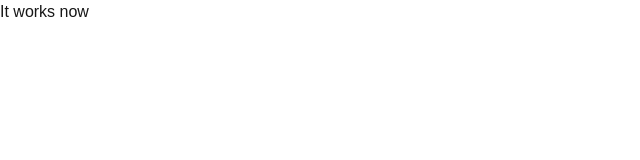
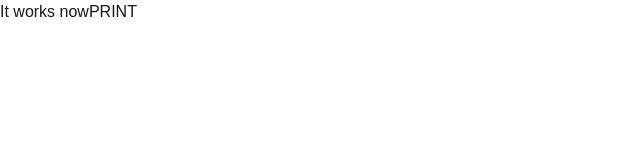
Before and after one commit to Kongr00/next-env, a Next.js app: page /articles in a window 1280 px wide. Shown: the top 160 px of the page, without its empty margins (0-640 px from the left). Built offline with nearby package versions, Linux system fonts and the light colour scheme.

Commit message:
another one commit

```diff
--- a/src/app/articles/page.tsx
+++ b/src/app/articles/page.tsx
@@ -1,16 +1,21 @@
 'use client'
 export default function ArticlesPage() {
 
+
+    function printEnvs() {
         [
             process.env.DB_USER,
             process.env.NEXT_PUBLIC_DB_PASSWORD,
         ].map(variable => (
             console.log(variable)
         ))
+    }
+
 
     return (
         <div>
             It works now
+            <button onClick={printEnvs}>PRINT</button>
         </div>
     );
 }
```
Lines whose indentation alone changed are shown as unchanged.
